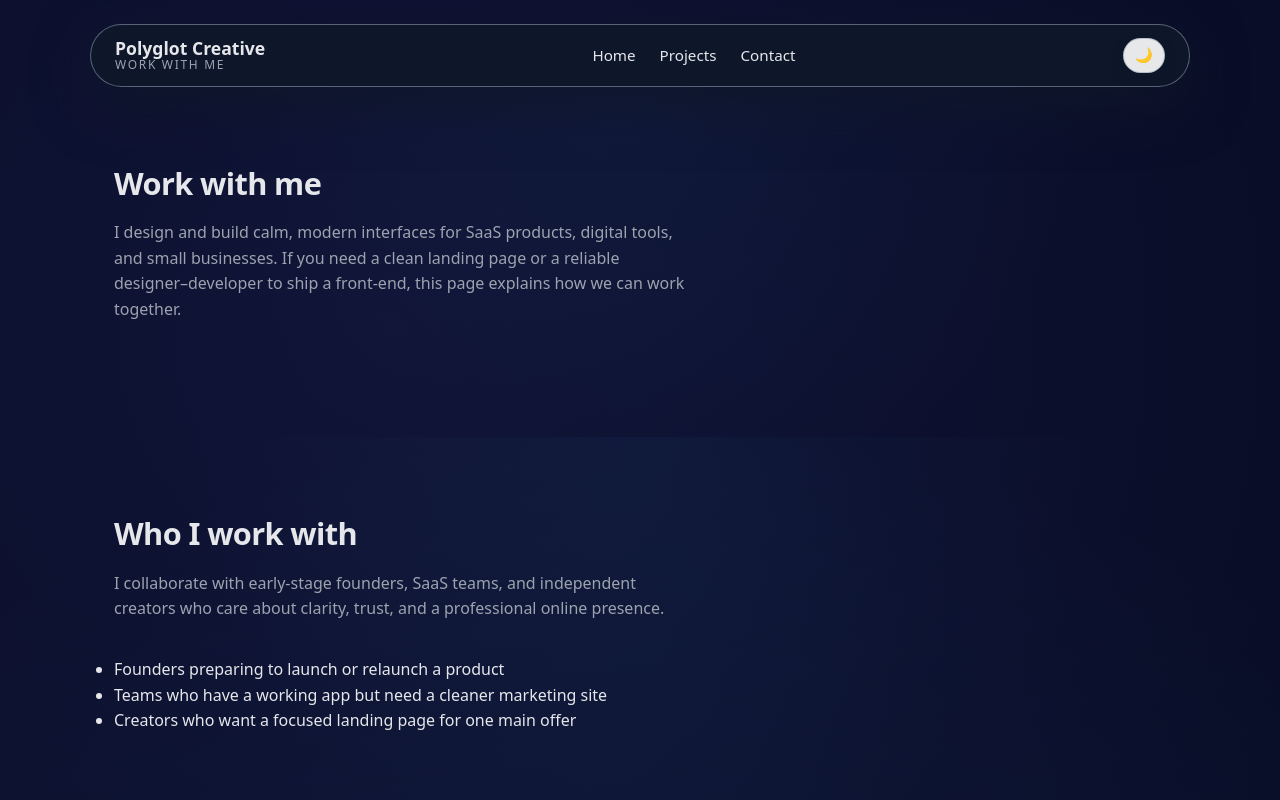
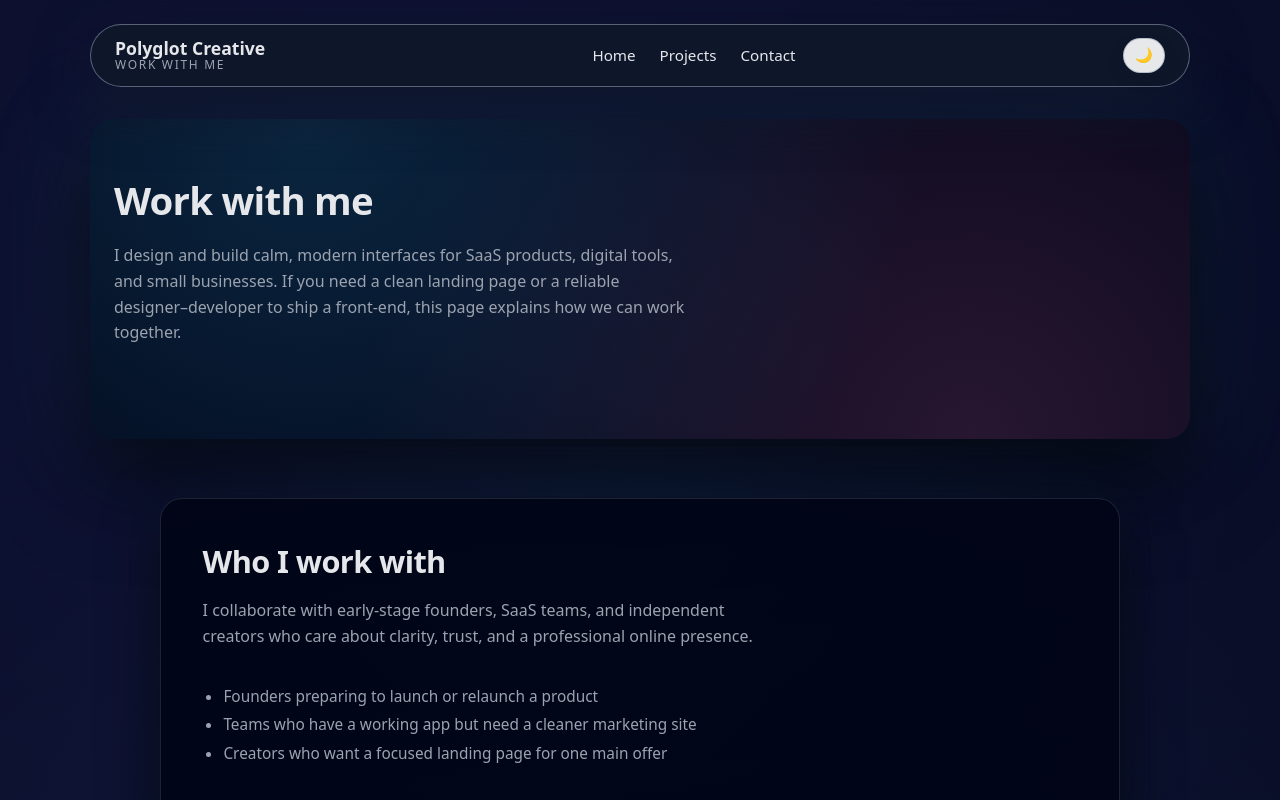
Before and after one commit to amirnapoletano/polyglot-portfolio, a plain HTML site: page work-with-me.html in a window 1280 px wide. Both pictures are taken after a click on the button "Toggle dark mode". Shown: the top 800 px of the page. Drawn offline with Linux system fonts and the light colour scheme.

Commit message:
Update detail page styling

```diff
--- a/style.css
+++ b/style.css
@@ -246,6 +246,21 @@ body.dark .hero-meta span {
   background: rgba(243, 244, 246, 0.95);
 }
 
+/* Dark mode – outlined CTA stays readable */
+body.dark .cta.light {
+  /* Keep it as an outline button on dark background */
+  background: transparent;
+  color: var(--color-text-main);              /* light text */
+  border-color: rgba(148, 163, 184, 0.8);     /* slightly stronger border */
+}
+
+/* Dark mode hover: darker pill, still high contrast */
+body.dark .cta.light:hover {
+  background: rgba(15, 23, 42, 0.95);         /* deep navy pill */
+  color: var(--color-text-main);              /* stay light text */
+  border-color: rgba(148, 163, 184, 1);       /* a bit crisper on hover */
+}
+
 /* GENERIC SECTIONS */
 
 .section {
@@ -265,6 +280,93 @@ body.dark .hero-meta span {
   margin-bottom: 2.2rem;
 }
 
+/* =========================================================
+   DETAIL PAGES (case studies, Work With Me)
+   ---------------------------------------------------------
+   Applies to any page whose <body> has class="page-detail".
+   Keeps things narrower, with a soft hero card at the top
+   so it feels consistent with the main hero.
+   ========================================================= */
+
+body.page-detail .section {
+  /* Slightly tighter vertical rhythm than homepage sections */
+  padding-block: 3.2rem 3.6rem;
+}
+
+/* First section = hero-style card */
+body.page-detail .section:first-of-type {
+  margin-top: 2rem;
+  border-radius: 24px;
+  background:
+    radial-gradient(circle at top left, rgba(37, 99, 235, 0.12), transparent 55%),
+    radial-gradient(circle at bottom right, rgba(236, 72, 153, 0.12), transparent 55%),
+    var(--color-surface);
+  box-shadow: 0 26px 70px rgba(15, 23, 42, 0.12);
+}
+
+/* Dark-mode version of that hero card */
+body.dark.page-detail .section:first-of-type {
+  background:
+    radial-gradient(circle at 20% 0%, rgba(56, 189, 248, 0.18), transparent 65%),
+    radial-gradient(circle at 80% 100%, rgba(244, 114, 182, 0.16), transparent 65%),
+    rgba(2, 6, 23, 0.96);
+  box-shadow:
+    0 40px 90px rgba(0, 0, 0, 0.7),
+    0 0 120px rgba(56, 189, 248, 0.12);
+}
+
+/* Make the very first heading feel a bit more "hero" */
+body.page-detail .section:first-of-type .section-title {
+  font-size: clamp(2.1rem, 3vw, 2.6rem);
+}
+
+/* Detail-page lists: vertical, calm, readable */
+.detail-list {
+  list-style: disc;
+  padding-left: 1.3rem;
+  margin-bottom: 1.6rem;
+  font-size: 0.96rem;
+  color: var(--color-text-muted);
+}
+
+.detail-list li + li {
+  margin-top: 0.25rem;
+}
+
+/* Detail page blocks: wide centered card sections, closer to hero width */
+body.page-detail .detail-block {
+  background: var(--color-surface);
+  border-radius: 22px;
+  padding: 2.4rem 2.6rem;
+  box-shadow: 0 18px 45px rgba(15, 23, 42, 0.06);
+  border: 1px solid rgba(148, 163, 184, 0.22);
+  max-width: 960px;        /* wider, closer to hero width */
+  margin-left: auto;
+  margin-right: auto;       /* always centered */
+}
+
+/* Keep these classes for semantics / future tweaks,
+   but visually they all behave the same for now. */
+body.page-detail .detail-block--left,
+body.page-detail .detail-block--right,
+body.page-detail .detail-block--center {
+  margin-left: auto;
+  margin-right: auto;
+}
+
+/* Keep spacing consistent between sections on detail pages */
+body.page-detail .section + .section {
+  margin-top: 0.5rem;
+}
+
+/* Dark-mode variants for detail blocks */
+body.dark.page-detail .detail-block {
+  background: rgba(2, 6, 23, 0.96);
+  border-color: rgba(148, 163, 184, 0.18);
+  box-shadow:
+    0 18px 55px rgba(0, 0, 0, 0.7),
+    0 0 45px rgba(56, 189, 248, 0.05);
+}
 /*
  * SCROLL REVEAL
  * -------------
@@ -370,10 +472,9 @@ body.dark .hero-meta span {
 /* SERVICES */
 
 /* Wrapper for the services section grid – keeps things consistent */
-.services .cards-grid {
-  /* On desktop, cards naturally form up to 3 columns because of max-width.
+ /* On desktop, cards naturally form up to 3 columns because of max-width.
      We keep this rule in case we later want a fixed column count. */
-}
+
 
 .service-card {
   background: var(--color-surface);
```
